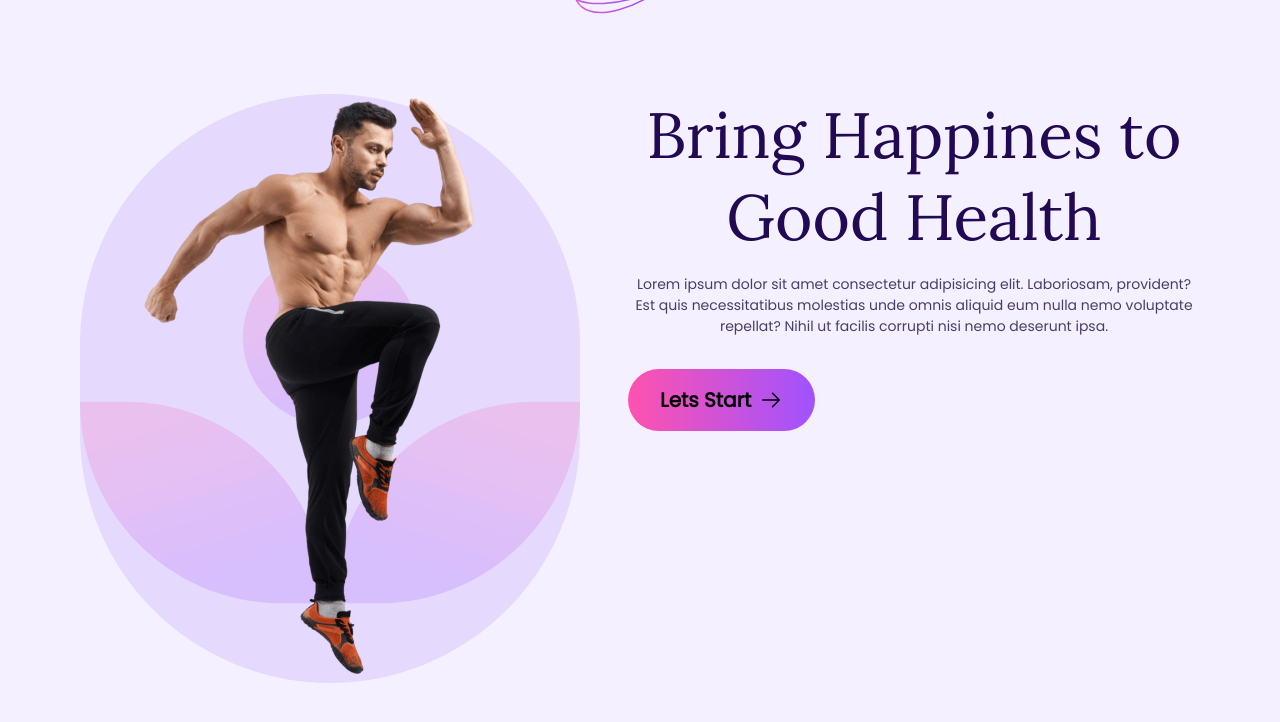
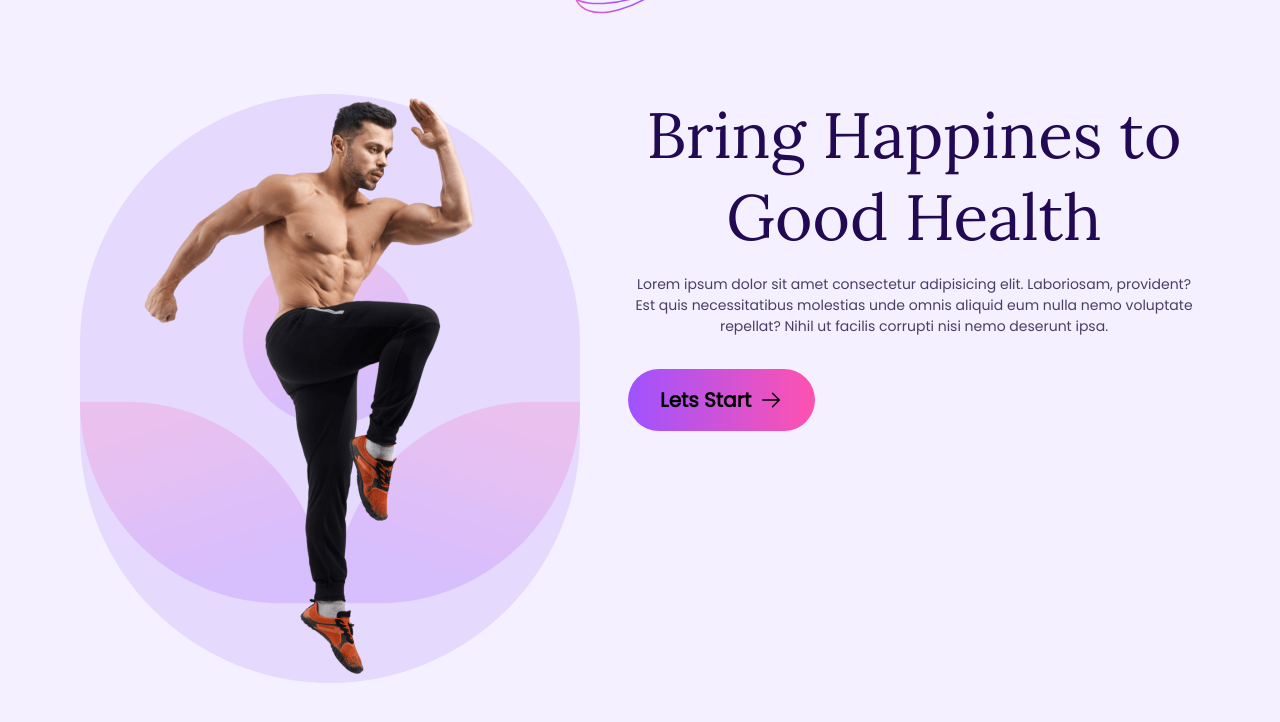
Before and after one commit to JPBM135/co-op-yoga-website, a Next.js app: page / in a window 1280 px wide. In both pictures the pointer is over the button "Lets Start". Shown: the part 1861-2583 px from the top of the page. Built offline with nearby package versions, Linux system fonts and the light colour scheme.

Commit message:
final commit

```diff
--- a/app/components/SectionTwo/sectionTwo.module.css
+++ b/app/components/SectionTwo/sectionTwo.module.css
@@ -39,3 +39,7 @@
     border-radius: 9999px;
     background: linear-gradient(90deg, var(--gradient-start), var(--gradient-end));
 }
+
+.button:hover {
+    background: linear-gradient(90deg, var(--gradient-end), var(--gradient-start));
+}
```
